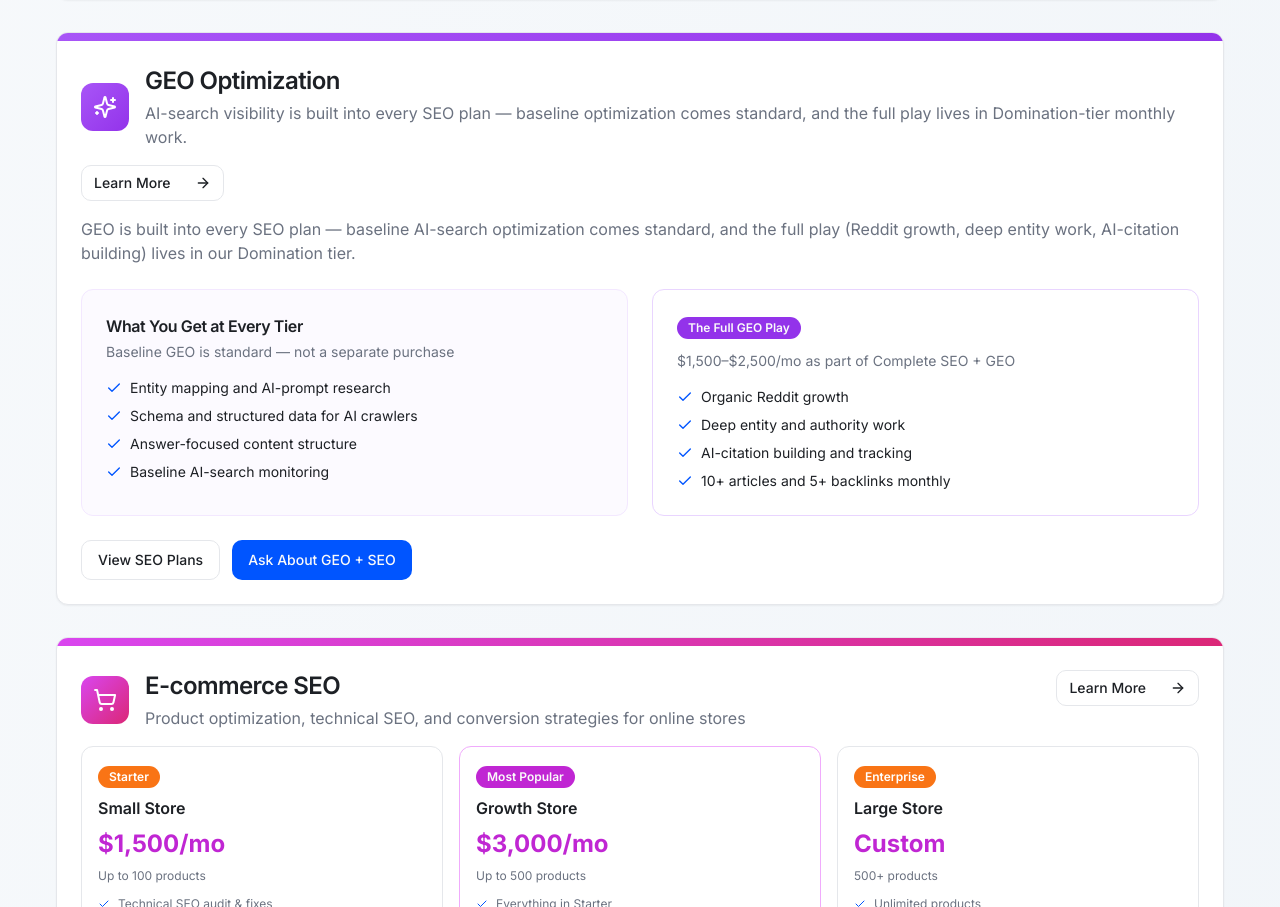
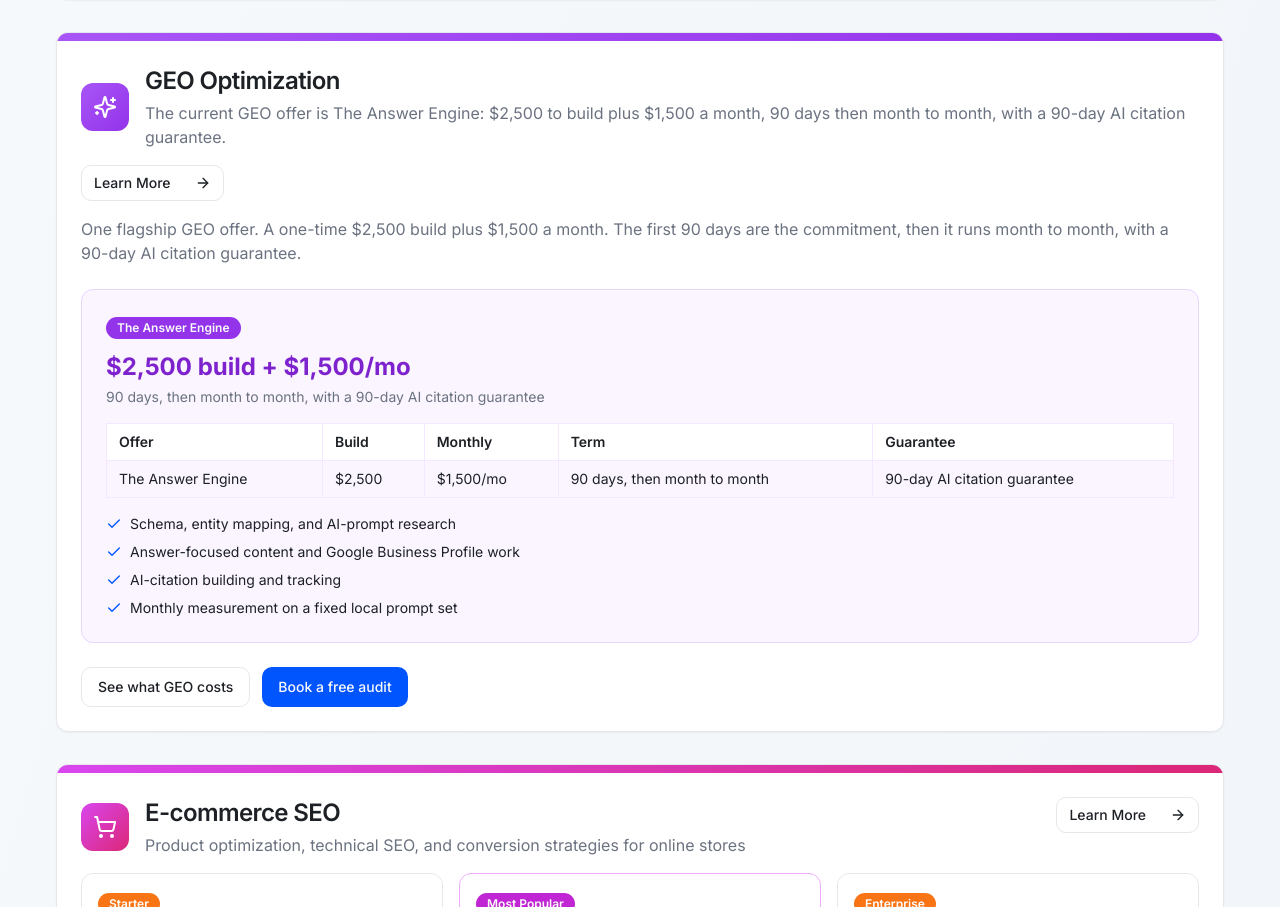
Before and after one commit to joelhinton-mktg-dev/joel-hinton-seo, a Next.js app: page /pricing in a window 1280 px wide. Shown: the part 3902-4809 px from the top of the page. Built offline with nearby package versions, Linux system fonts and the light colour scheme.

Commit message:
Publish The Answer Engine as the live GEO price on /pricing.
Stop the public pricing page from selling the retired Domination-tier GEO model.

Co-authored-by: Cursor <cursoragent@cursor.com>

```diff
--- a/app/pricing/page.tsx
+++ b/app/pricing/page.tsx
@@ -419,7 +419,7 @@ export default function PricingPage() {
               </div>
             </ServiceCardShell>
 
-            {/* GEO — informational */}
+            {/* GEO: The Answer Engine is the single current public offer */}
             <ServiceCardShell
               icon={Sparkles}
               name={geoOffer.name}
@@ -429,23 +429,41 @@ export default function PricingPage() {
             >
               <div className="space-y-6">
                 <p className="text-muted-foreground">{geoOffer.subhead}</p>
-                <div className="grid md:grid-cols-2 gap-6">
-                  <div className="bg-purple-50/50 rounded-xl p-6 border border-purple-100">
-                    <h3 className="font-semibold mb-1">{geoOffer.baselineTitle}</h3>
-                    <p className="text-sm text-muted-foreground mb-4">{geoOffer.baselineSubtitle}</p>
-                    <FeatureList features={geoOffer.baselineFeatures} />
+                <div className="bg-purple-50 rounded-xl p-6 border border-purple-200">
+                  <Badge className="mb-3 bg-purple-600">{geoOffer.offerName}</Badge>
+                  <p className="text-2xl font-bold text-purple-700 mb-1">{geoOffer.price}</p>
+                  <p className="text-sm text-muted-foreground mb-4">
+                    {geoOffer.term}, with a {geoOffer.guarantee}
+                  </p>
+                  <div className="overflow-x-auto mb-4">
+                    <table className="min-w-full border-collapse border border-purple-100 text-sm text-left">
+                      <thead>
+                        <tr className="bg-white">
+                          <th className="border border-purple-100 px-3 py-2 font-semibold">Offer</th>
+                          <th className="border border-purple-100 px-3 py-2 font-semibold">Build</th>
+                          <th className="border border-purple-100 px-3 py-2 font-semibold">Monthly</th>
+                          <th className="border border-purple-100 px-3 py-2 font-semibold">Term</th>
+                          <th className="border border-purple-100 px-3 py-2 font-semibold">Guarantee</th>
+                        </tr>
+                      </thead>
+                      <tbody>
+                        <tr>
+                          <td className="border border-purple-100 px-3 py-2">{geoOffer.offerName}</td>
+                          <td className="border border-purple-100 px-3 py-2">{geoOffer.build}</td>
+                          <td className="border border-purple-100 px-3 py-2">{geoOffer.monthly}</td>
+                          <td className="border border-purple-100 px-3 py-2">{geoOffer.term}</td>
+                          <td className="border border-purple-100 px-3 py-2">{geoOffer.guarantee}</td>
+                        </tr>
+                      </tbody>
+                    </table>
                   </div>
-                  <div className="bg-white rounded-xl p-6 border border-purple-200">
-                    <Badge className="mb-3 bg-purple-600">{geoOffer.dominationTitle}</Badge>
-                    <p className="text-sm text-muted-foreground mb-4">{geoOffer.dominationSubtitle}</p>
-                    <FeatureList features={geoOffer.dominationFeatures} />
-                  </div>
+                  <FeatureList features={geoOffer.features} />
                 </div>
                 <div className="flex flex-wrap gap-3">
-                  <Link href={geoOffer.seoPlansHref}>
-                    <Button variant="outline">View SEO Plans</Button>
+                  <Link href={geoOffer.costPageHref}>
+                    <Button variant="outline">See what GEO costs</Button>
                   </Link>
-                  <Button onClick={() => pick(geoOffer.serviceLabel)}>Ask About GEO + SEO</Button>
+                  <Button onClick={() => pick(geoOffer.serviceLabel)}>Book a free audit</Button>
                 </div>
               </div>
             </ServiceCardShell>
--- a/src/data/pricing.ts
+++ b/src/data/pricing.ts
@@ -215,33 +215,33 @@ export const funnelSprintOffer = {
   serviceLabel: 'Funnel Sprint - $5,000',
 } as const;
 
-/** GEO — informational only; no standalone product pricing. */
+/**
+ * LIVE GEO public price. Single current offer. Do not reintroduce
+ * Growth / Authority / Domination on any GEO surface.
+ * Site, PRs, and content should read this object, not Notion.
+ */
 export const geoOffer = {
   name: 'GEO Optimization',
+  offerName: 'The Answer Engine',
   description:
-    'AI-search visibility is built into every SEO plan — baseline optimization comes standard, and the full play lives in Domination-tier monthly work.',
+    'The current GEO offer is The Answer Engine: $2,500 to build plus $1,500 a month, 90 days then month to month, with a 90-day AI citation guarantee.',
   href: '/services/geo-optimization',
-  headline: 'GEO Is Built Into Every SEO Plan',
+  costPageHref: '/blog/what-generative-engine-optimization-costs-local-business',
+  headline: 'The Answer Engine',
   subhead:
-    'GEO is built into every SEO plan — baseline AI-search optimization comes standard, and the full play (Reddit growth, deep entity work, AI-citation building) lives in our Domination tier.',
-  baselineTitle: 'What You Get at Every Tier',
-  baselineSubtitle: 'Baseline GEO is standard — not a separate purchase',
-  baselineFeatures: [
-    'Entity mapping and AI-prompt research',
-    'Schema and structured data for AI crawlers',
-    'Answer-focused content structure',
-    'Baseline AI-search monitoring',
+    'One flagship GEO offer. A one-time $2,500 build plus $1,500 a month. The first 90 days are the commitment, then it runs month to month, with a 90-day AI citation guarantee.',
+  price: '$2,500 build + $1,500/mo',
+  build: '$2,500',
+  monthly: '$1,500/mo',
+  term: '90 days, then month to month',
+  guarantee: '90-day AI citation guarantee',
+  features: [
+    'Schema, entity mapping, and AI-prompt research',
+    'Answer-focused content and Google Business Profile work',
+    'AI-citation building and tracking',
+    'Monthly measurement on a fixed local prompt set',
   ],
-  dominationTitle: 'The Full GEO Play',
-  dominationSubtitle: '$1,500–$2,500/mo as part of Complete SEO + GEO',
-  dominationFeatures: [
-    'Organic Reddit growth',
-    'Deep entity and authority work',
-    'AI-citation building and tracking',
-    '10+ articles and 5+ backlinks monthly',
-  ],
-  seoPlansHref: '/services/search-engine-optimization',
-  serviceLabel: 'GEO — included in SEO plans',
+  serviceLabel: 'The Answer Engine - $2,500 build + $1,500/mo',
 } as const;
 
 /** E-commerce SEO — monthly tiers only (no separate setup SKU). */
```
Also changed, not shown: 1 other file (tests, documents, lock files or other folders).
